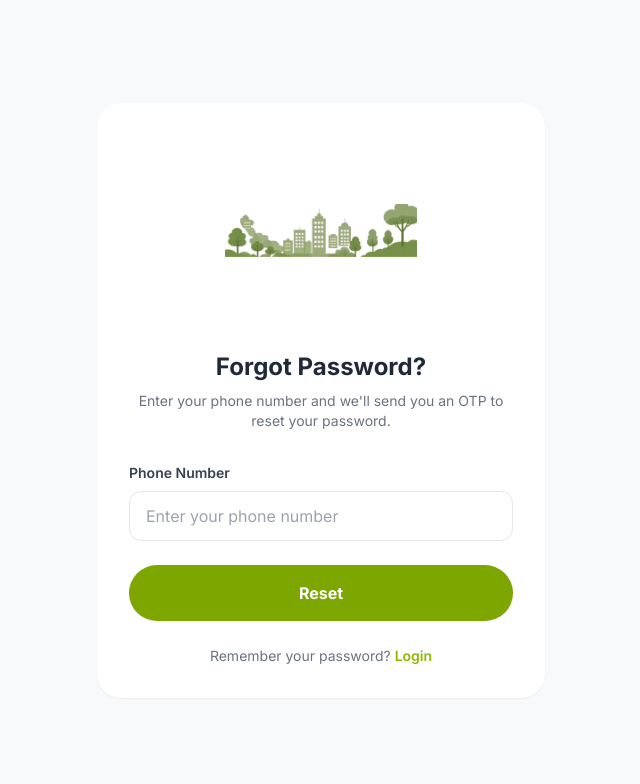
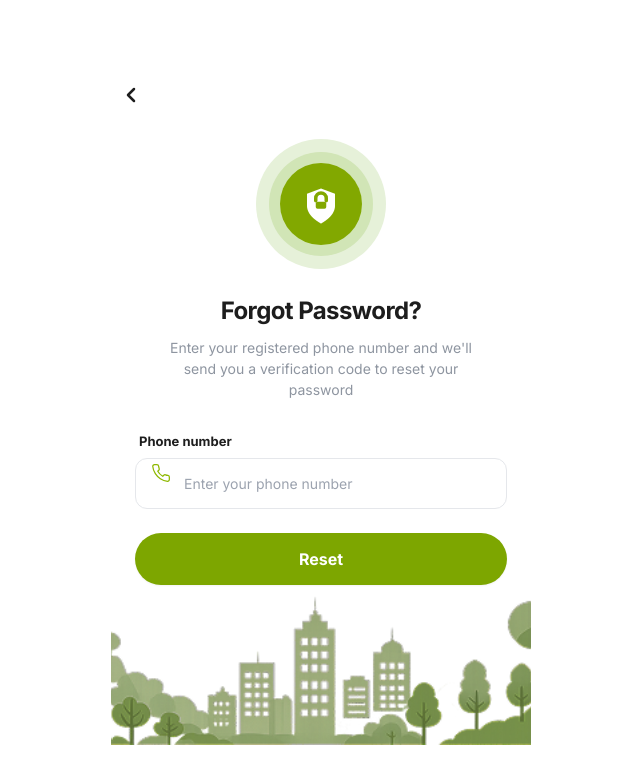
Before and after one commit to Rayhantanim/ride-sharing, a React (Vite) app: page /forgetPass in a window 1280 px wide. Shown: the top 784 px of the page, without its empty margins (319-959 px from the left). Built offline with nearby package versions, Linux system fonts and the light colour scheme; no server answers.

Commit message:
Update Forget Password page

```diff
--- a/src/Components/ForgetPass.jsx
+++ b/src/Components/ForgetPass.jsx
@@ -1,123 +1,90 @@
-import React, { useState } from "react";
-import { Link, useNavigate } from "react-router-dom";
-import axios from "axios";
-import Img from "../assets/forgetPass.png";
+import React from 'react';
+import Img from '../assets/forgetPass.png';
+import { Link } from 'react-router-dom'; // Optional: import if using react-router
 
 const ForgetPass = () => {
-  const navigate = useNavigate();
+  return (
+    <div className="min-h-screen bg-white flex justify-center items-center p-4">
+      {/* Mobile Card Container */}
+      <div className="relative w-full max-w-[420px] bg-white flex flex-col items-center pt-4 pb-0 min-h-[650px]">
 
-  const [phone, setPhone] = useState("");
-  const [error, setError] = useState("");
-  const [loading, setLoading] = useState(false);
+        {/* Top Left: Back Button */}
+        <div className="w-full flex justify-start pl-2 pt-1 mb-6">
+          <button className="text-[#1D1D1D] hover:opacity-70 transition p-2 -ml-2">
+            <svg width="24" height="24" viewBox="0 0 24 24" fill="none" xmlns="http://www.w3.org/2000/svg">
+              <path d="M15 18L9 12L15 6" stroke="currentColor" strokeWidth="2.5" strokeLinecap="round" strokeLinejoin="round"/>
+            </svg>
+          </button>
+        </div>
 
-  const API = import.meta.env.VITE_API_URL || "http://localhost:5000";
+        {/* Center: Exact 3-Tier Lock & Shield Icon */}
+        <div className="flex items-center justify-center mb-6">
+          <div className="relative w-[130px] h-[130px] flex items-center justify-center">
+            {/* Outer Pale Green Ring */}
+            <div className="absolute w-full h-full rounded-full bg-[#E6F1D9]"></div>
 
-  const handleSubmit = async (e) => {
-    e.preventDefault();
+            {/* Middle Lighter Green Ring */}
+            <div className="absolute w-[104px] h-[104px] rounded-full bg-[#D1E5B6]"></div>
 
-    setError("");
+            {/* Inner Solid Green Circle */}
+            <div className="absolute w-[82px] h-[82px] rounded-full bg-[#82A800] flex items-center justify-center overflow-hidden">
 
-    const digits = phone.replace(/\D/g, "");
+              {/* White Shield SVG */}
+              <svg width="42" height="42" viewBox="0 0 24 24" fill="none" xmlns="http://www.w3.org/2000/svg" className="mt-1">
+                <path d="M12 22C12 22 20 18 20 12V5L12 2L4 5V12C4 18 12 22 12 22Z" fill="white"/>
+                <path d="M12 20C12 20 18 17 18 11.5V6L12 3.5L6 6V11.5C6 17 12 20 12 20Z" fill="white"/>
 
-    if (digits.length < 8) {
-      setError("Please enter a valid phone number");
-      return;
-    }
+                {/* Green Padlock Inside Shield */}
+                <rect x="9" y="9.5" width="6" height="4" rx="1" fill="#82A800"/>
+                <path d="M9 9V7.5C9 5.84315 10.3431 4.5 12 4.5C13.6569 4.5 15 5.84315 15 7.5V9" stroke="#82A800" strokeWidth="2" strokeLinecap="round"/>
+              </svg>
+            </div>
+          </div>
+        </div>
 
-    setLoading(true);
+        {/* Titles & Subtitles */}
+        <div className="w-full flex flex-col items-center gap-2 mb-8 px-6">
+          <h2 className="text-[24px] font-bold text-[#1D1D1D] tracking-tight">
+            Forgot Password?
+          </h2>
+          <p className="text-[#8E95A0] text-[14px] text-center leading-[1.5] px-4">
+            Enter your registered phone number and we'll <br /> send you a verification code to reset your <br /> password
+          </p>
+        </div>
 
-    try {
-      const { data } = await axios.post(`${API}/api/auth/send-otp`, {
-        phone: phone.trim(),
-      });
+        {/* Input Field */}
+        <div className="w-full px-6 flex flex-col gap-1.5 mb-6">
+          <label className="text-[13px] font-bold text-[#1D1D1D] pl-1">Phone number</label>
+          <div className="relative w-full">
+            <span className="absolute left-4 top-1/2 -translate-y-1/2 text-[#8EB800]">
+              <svg width="20" height="20" viewBox="0 0 24 24" fill="none" stroke="currentColor" strokeWidth="1.5" strokeLinecap="round" strokeLinejoin="round">
+                <path d="M22 16.92v3a2 2 0 0 1-2.18 2 19.79 19.79 0 0 1-8.63-3.07 19.5 19.5 0 0 1-6-6 19.79 19.79 0 0 1-3.07-8.67A2 2 0 0 1 4.11 2h3a2 2 0 0 1 2 1.72c.127.96.362 1.903.7 2.81a2 2 0 0 1-.45 2.11L8.09 9.91a16 16 0 0 0 6 6l1.27-1.27a2 2 0 0 1 2.11-.45c.907.339 1.85.574 2.81.7A2 2 0 0 1 22 16.92z"></path>
+              </svg>
+            </span>
+            <input
+              type="tel"
+              placeholder="Enter your phone number"
+              className="w-full pl-12 pr-4 py-[14px] bg-white border border-[#E5E7EB] rounded-xl outline-none focus:ring-1 focus:ring-[#8EB800] focus:border-[#8EB800] text-[#1D1D1D] text-[14px] placeholder:text-[#9CA3AF]"
+            />
+          </div>
+        </div>
 
-      console.log("📤 OTP sent to", phone);
+        {/* Reset Button */}
+        <button className="w-full px-6">
+          <div className="w-full bg-[#7DA600] text-white font-bold py-3.5 rounded-full text-[16px] hover:bg-[#6F9400] transition shadow-sm">
+            Reset
+          </div>
+        </button>
 
-      if (data.devCode) {
-        console.log("🔐 DEV OTP code:", data.devCode);
-      }
-
-      navigate("/verify-otp", {
-        state: {
-          phone: phone.trim(),
-        },
-      });
-    } catch (err) {
-      console.error("❌ send-otp error:", err.response?.data || err.message);
-
-      setError(
-        err.response?.data?.message ||
-          err.message ||
-          "Failed to send OTP. Please try again.",
-      );
-    } finally {
-      setLoading(false);
-    }
-  };
-
-  return (
-    <div className="min-h-screen bg-[#F8F9FA] flex items-center justify-center px-4">
-      <div className="w-full max-w-md bg-white rounded-3xl shadow-sm p-8">
-        {/* Image */}
-        <div className="flex justify-center mb-6">
+        {/* Bottom City Illustration */}
+        <div className="w-full h-[160px] mt-auto relative flex items-end justify-center overflow-hidden bg-transparent">
           <img
             src={Img}
-            alt="Forgot Password"
-            className="w-48 h-48 object-contain"
+            alt="City greenery vector"
+            className="w-full h-full object-cover object-bottom"
           />
         </div>
 
-        {/* Title */}
-        <h1 className="text-2xl font-bold text-center text-gray-800 mb-2">
-          Forgot Password?
-        </h1>
-
-        <p className="text-center text-gray-500 text-sm mb-8">
-          Enter your phone number and we'll send you an OTP to reset your
-          password.
-        </p>
-
-        {/* Error */}
-        {error && (
-          <div className="mb-4 rounded-xl bg-red-50 text-red-600 px-4 py-3 text-sm">
-            {error}
-          </div>
-        )}
-
-        {/* Form */}
-        <form onSubmit={handleSubmit}>
-          <label className="block text-sm font-semibold text-gray-700 mb-2">
-            Phone Number
-          </label>
-
-          <input
-            type="tel"
-            value={phone}
-            onChange={(e) => setPhone(e.target.value)}
-            placeholder="Enter your phone number"
-            className="w-full border border-gray-200 rounded-xl px-4 py-3 outline-none focus:border-[#82A800] transition"
-            required
-          />
-
-          <button
-            type="submit"
-            disabled={loading}
-            className="w-full bg-[#7DA600] text-white font-bold py-4 rounded-full text-[16px] hover:bg-[#6F9400] transition shadow-sm disabled:opacity-60 disabled:cursor-not-allowed mt-6"
-          >
-            {loading ? "Sending OTP..." : "Reset"}
-          </button>
-        </form>
-
-        {/* Login Link */}
-        <div className="text-center text-[14px] text-[#6B7280] mt-6">
-          Remember your password?{" "}
-          <Link
-            to="/login"
-            className="text-[#8EB800] font-semibold hover:underline"
-          >
-            Login
-          </Link>
-        </div>
       </div>
     </div>
   );
```
